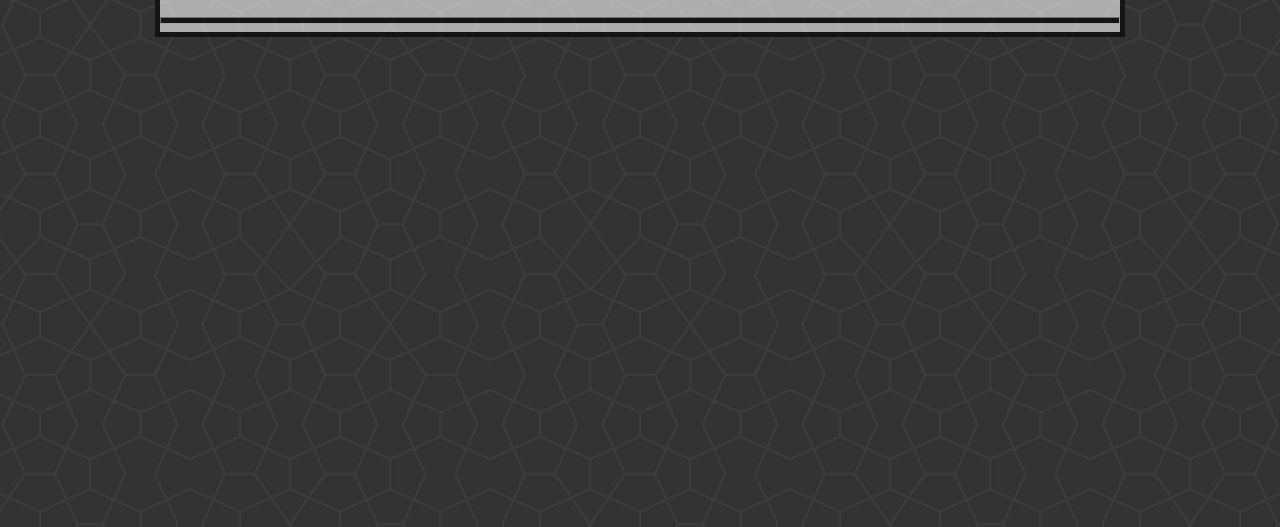
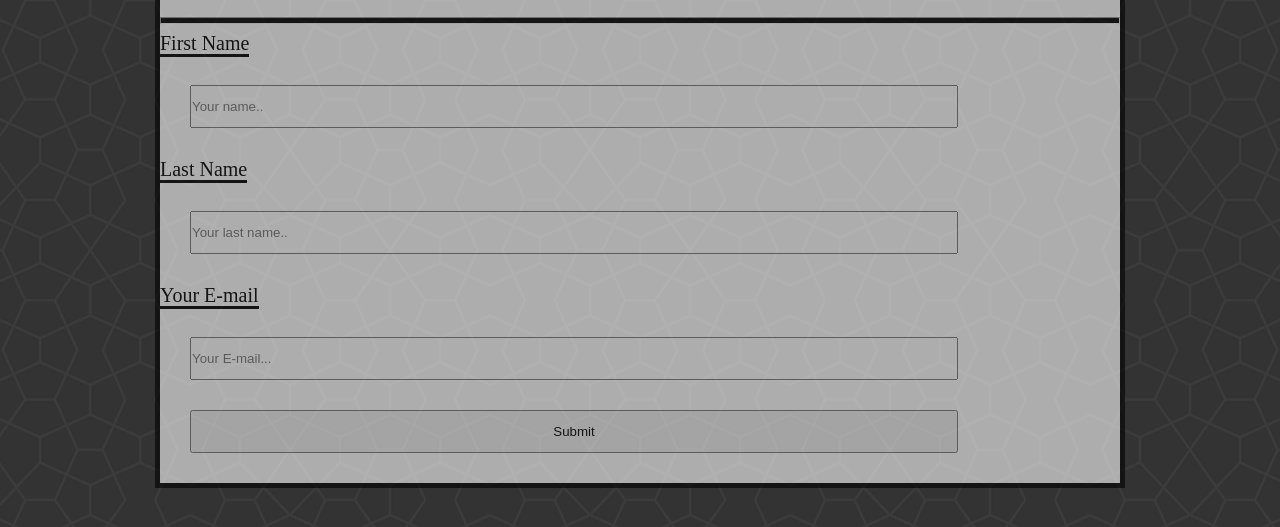
Before and after one commit to ColeAmodeo/ColeAmodeo.github.io, a plain HTML site: page contact.html in a window 1280 px wide. Shown: the part 97-624 px from the top of the page. Drawn offline with Linux system fonts and the light colour scheme.

Commit message:
first draft

```diff
--- a/assets/css/style.css
+++ b/assets/css/style.css
@@ -115,3 +115,18 @@ h3 {
 .D {
     background-image: url('../images/trivia.png');
 }
+
+/* FORM STYLING */
+
+input{
+    display: block;
+    width: 80%;
+    padding: 12px 0px;
+    margin: 30px;
+    box-sizing: border-box;
+}
+
+label {
+    font-size: 20px;
+    border-bottom: black 3px solid
+}
--- a/contact.html
+++ b/contact.html
@@ -17,6 +17,19 @@
     <div class='page'>
         <h1> Get in Contact</h1>
         <hr>
+        <form action="/action_page.php">
+            <label for="fname">First Name</label>
+            <input type="text" id="fname" name="firstname" placeholder="Your name..">
+
+            <label for="lname">Last Name</label>
+            <input type="text" id="lname" name="lastname" placeholder="Your last name..">
+
+            <label for="email">Your E-mail</label>
+            <input type="text" id="email" placeholder="Your E-mail...">
+
+            <input type="submit" value="Submit">
+          </form>
+
 
     </div>
 </body>
```
